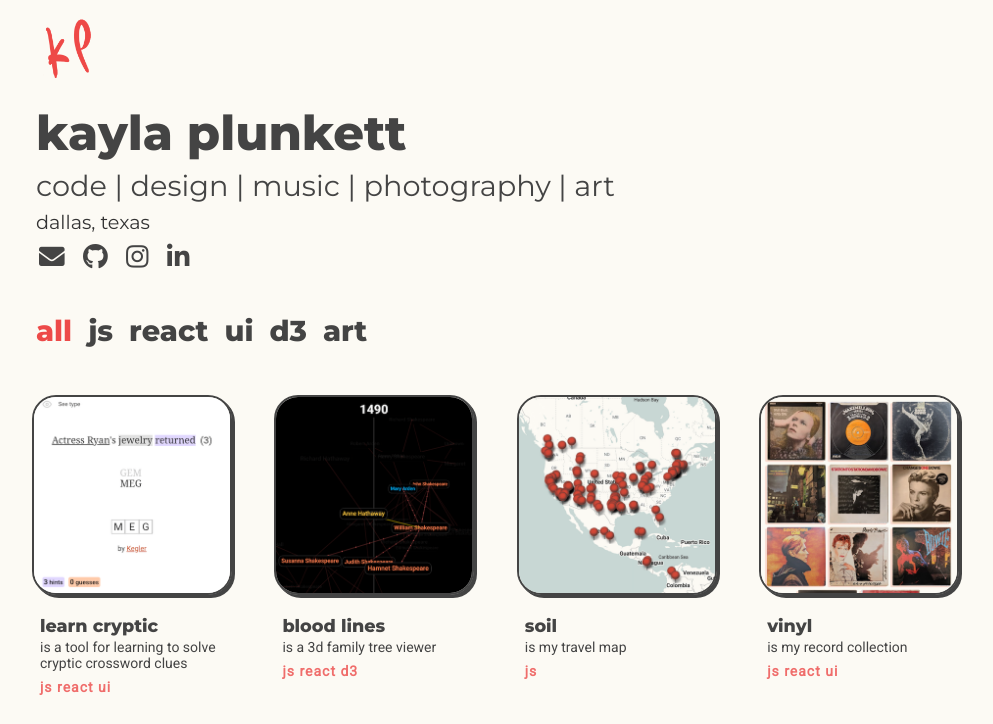
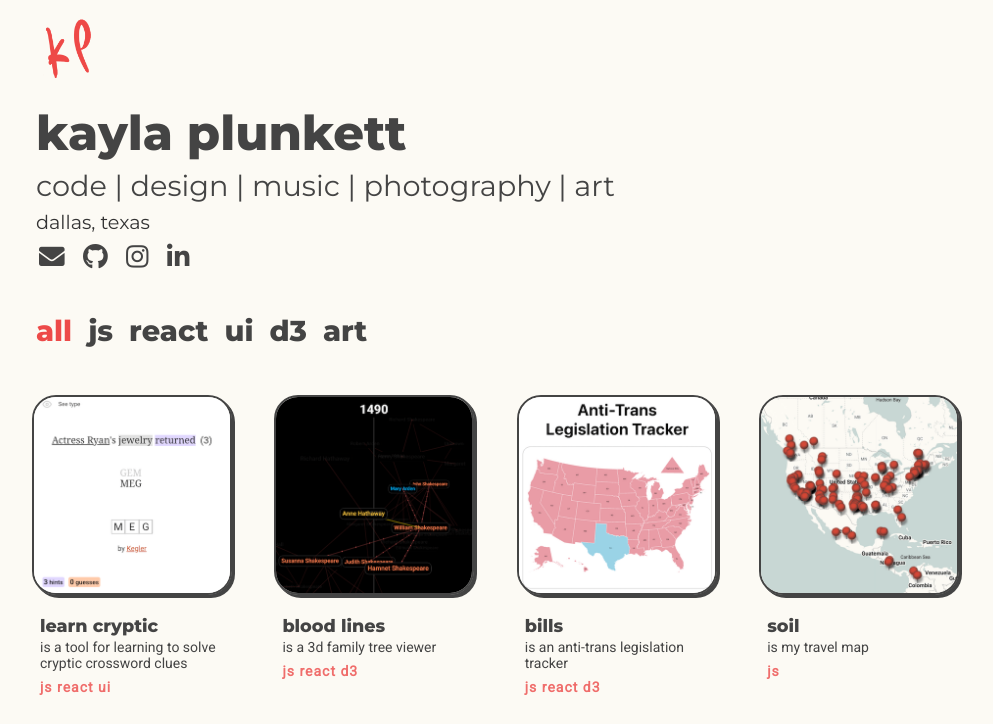
Before and after one commit to oh-kay-blanket/portfolio, a website: page index.html in a window 1280 px wide. Shown: the top 724 px of the page, without its empty margins (104-1097 px from the left). Drawn offline with nearby package versions, Linux system fonts and the light colour scheme.

Commit message:
Add bills

```diff
--- a/index.html
+++ b/index.html
@@ -1,11 +1,12 @@
 <!DOCTYPE html>
 <html>
+
 <head>
 	<!-- Google tag (gtag.js) -->
 	<script async src="https://www.googletagmanager.com/gtag/js?id=G-J1STH8DQL9"></script>
 	<script>
 		window.dataLayer = window.dataLayer || [];
-			function gtag(){dataLayer.push(arguments);}
+		function gtag() { dataLayer.push(arguments); }
 		gtag('js', new Date());
 		gtag('config', 'G-J1STH8DQL9');
 	</script>
@@ -14,7 +15,7 @@
 	<link type="text/css" rel="stylesheet" href="css/style.css" />
 	<!-- <link href="https://cdn.rawgit.com/mister-blanket/portfolio/master/css/fontawesome/css/all.css" rel="stylesheet"> -->
 	<link type="text/css" rel="stylesheet" href="css/fontawesome/css/all.css" />
-		<link rel="icon" href="img/logo.png"/>
+	<link rel="icon" href="img/logo.png" />
 	<!-- <meta name="theme-color" content="#444"  media="(prefers-color-scheme: dark)" /> -->
 	<!-- <meta name="theme-color" content="#fcfaf4"  media="(prefers-color-scheme: light)" /> -->
 	<meta name="viewport" content="width=device-width, initial-scale=1.0">
@@ -83,6 +84,15 @@
 						<h4>blood lines</h4>
 					</div>
 					<p>is a 3d family tree viewer</p>
+					<p class="tools">js react d3</p>
+				</a>
+
+				<a href="https://oh-kay-blanket.github.io/states-map/" class="link-block js react ui d3">
+					<img src="./img/projects/bills.png" alt="blood lines placeholder image">
+					<div class="link-block__header">
+						<h4>bills</h4>
+					</div>
+					<p>is an anti-trans legislation tracker</p>
 					<p class="tools">js react d3</p>
 				</a>
 
@@ -235,6 +245,7 @@
 		</div>
 	</div>
 </body>
+
 </html>
 
 <script>
@@ -250,7 +261,7 @@
 
 	// // isotope
 	var grid = document.querySelector('.links-container');
-    var iso = new Isotope( grid, {
+	var iso = new Isotope(grid, {
 		// options...
 		itemSelector: '.link-block',
 		layoutMode: 'fitRows',
@@ -258,9 +269,9 @@
 
 	const filterButtons = document.querySelectorAll("#type-filter h3");
 
-    filterButtons.forEach(function(btn) {
-        btn.addEventListener("click", function(){
-            filterButtons.forEach(function(filBun) {
+	filterButtons.forEach(function (btn) {
+		btn.addEventListener("click", function () {
+			filterButtons.forEach(function (filBun) {
 				filBun.classList.remove("active");
 			})
 			btn.classList.add("active");
```
Also changed, not shown: img/projects/bills.png (added). Lines whose indentation alone changed are shown as unchanged.
